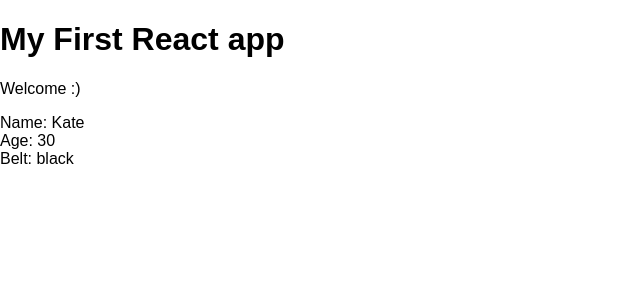
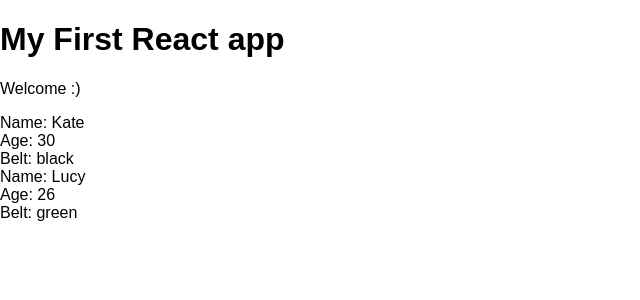
Before and after one commit to sangkeerthana70/React-Redux, a React (Create React App) app in the folder REACT-REDUX-COMPLETE/createReactApp/my-app/: page / in a window 1280 px wide. Shown: the top 300 px of the page, without its empty margins (0-640 px from the left). Built offline with nearby package versions, Linux system fonts and the light colour scheme.

Commit message:
Destructuring to reuse the same component with different data values for properties and output dynamic data

```diff
--- a/REACT-REDUX-COMPLETE/createReactApp/my-app/src/App.js
+++ b/REACT-REDUX-COMPLETE/createReactApp/my-app/src/App.js
@@ -9,6 +9,8 @@ class App extends Component {
         <h1>My First React app</h1>
         <p>Welcome :)</p>
         <Ninjas name = "Kate" age = "30" belt = "black"/>
+
+        <Ninjas name = "Lucy" age = "26" belt = "green"/>
       </div>
     );
   }
--- a/REACT-REDUX-COMPLETE/createReactApp/my-app/src/Ninjas.js
+++ b/REACT-REDUX-COMPLETE/createReactApp/my-app/src/Ninjas.js
@@ -3,13 +3,16 @@ import React, { Component } from 'react';//import react components
 //class based components
 class Ninjas extends Component{
     render(){//render method that returns a JSX template
-        console.log(this.props);//this refers to the component of class app dot props are  the properties of the component.
+        //console.log(this.props);//this refers to the component of class app dot props are  the properties of the component.
+        const { name, age, belt } = this.props;
+
+        //restructuring
 
         return(//jsx template that has a class name of "ninja" and many nested compenents
             <div className = "ninja">
-                <div>Name: { this.props.name }</div>
-                <div>Age: { this.props.age }</div>
-                <div>Belt: { this.props.belt }</div>
+                <div>Name: { name }</div>
+                <div>Age: { age }</div>
+                <div>Belt: { belt }</div>
 
             </div>
         )
```
